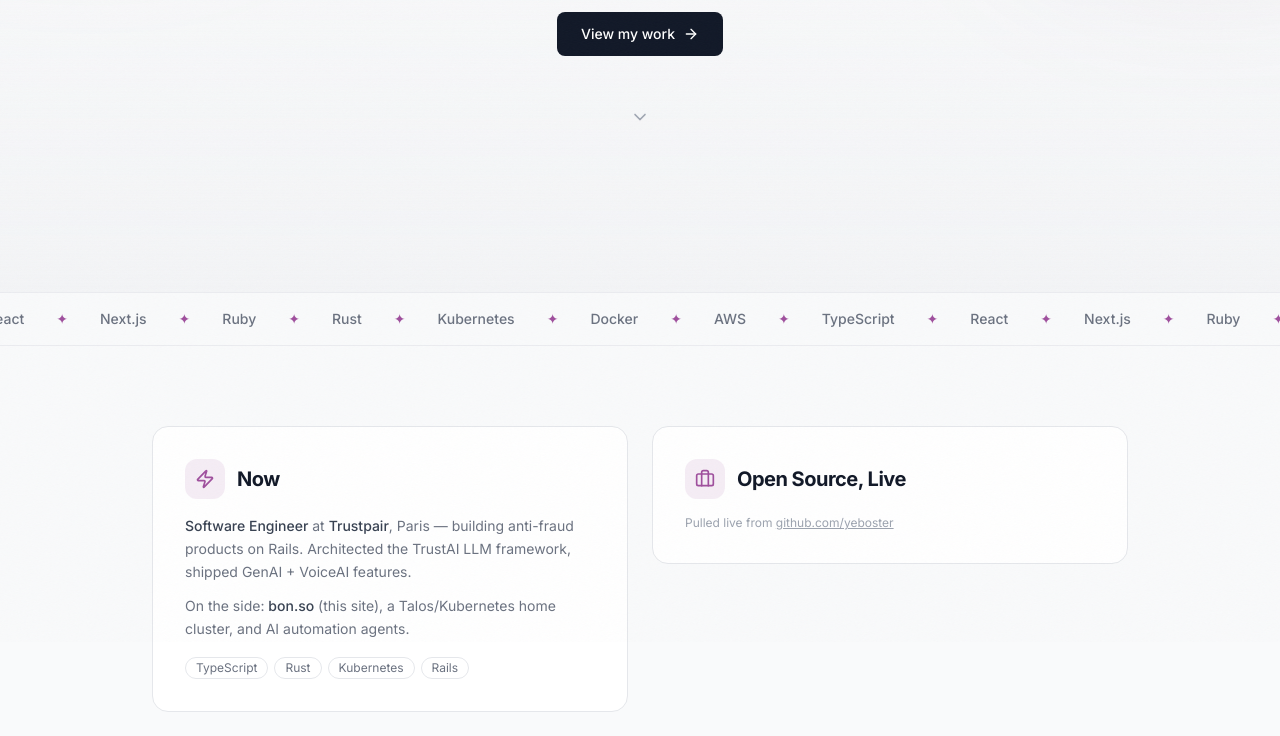
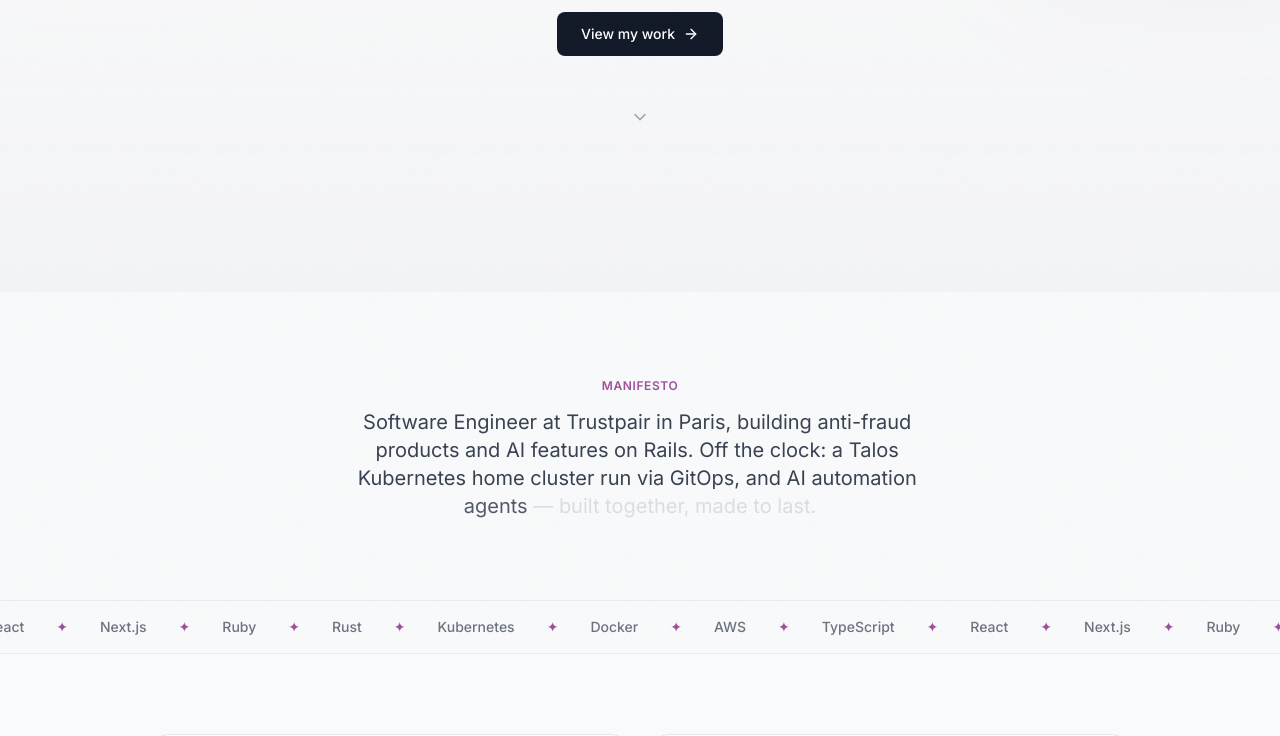
Before and after one commit to yeboster/landing, a Next.js app: page / in a window 1280 px wide. Shown: the part 590-1326 px from the top of the page. Built offline with nearby package versions, Linux system fonts and the light colour scheme; no server answers.

Commit message:
feat: scroll-illuminated manifesto paragraph on homepage

```diff
--- a/src/components/home-client.tsx
+++ b/src/components/home-client.tsx
@@ -15,6 +15,7 @@ import { Aurora } from '@/components/aurora'
 import { TiltCard } from '@/components/tilt-card'
 import { DotGrid, type DotGridHandle } from '@/components/dot-grid'
 import { TerminalCard } from '@/components/terminal-card'
+import { ScrollRevealText } from '@/components/scroll-reveal-text'
 
 const fadeUp: Variants = {
   hidden: { opacity: 0, y: 40 },
@@ -133,6 +134,22 @@ export default function Home() {
             <ChevronDown className="w-5 h-5 animate-bounce" />
           </motion.div>
         </div>
+      </section>
+
+      {/* Manifesto */}
+      <section className="w-full py-14 md:py-20">
+        <motion.div
+          className="max-w-2xl mx-auto px-4 md:px-6 text-center"
+          initial="hidden" whileInView="visible" viewport={{ once: true, margin: '-50px' }}
+          custom={0} variants={fadeUp}
+        >
+          <span className="text-xs font-semibold uppercase tracking-wider text-[#9f4f9d]">Manifesto</span>
+          <h2 className="sr-only">What I build and why</h2>
+          <ScrollRevealText
+            className="mt-3 text-lg md:text-xl text-gray-700 dark:text-gray-200 leading-relaxed"
+            text="Software Engineer at Trustpair in Paris, building anti-fraud products and AI features on Rails. Off the clock: a Talos Kubernetes home cluster run via GitOps, and AI automation agents — built together, made to last."
+          />
+        </motion.div>
       </section>
 
       {/* Tech marquee */}
--- /dev/null
+++ b/src/components/scroll-reveal-text.tsx
@@ -0,0 +1,68 @@
+'use client'
+
+import { useRef } from 'react'
+import { motion, useScroll, useTransform, useReducedMotion, type MotionValue } from 'motion/react'
+
+interface ScrollRevealTextProps {
+  text: string
+  className?: string
+}
+
+/**
+ * Paragraph that illuminates word-by-word, left-to-right, as it scrolls
+ * into view. Reduced motion renders the plain paragraph at full opacity
+ * with no scroll subscription at all.
+ */
+export function ScrollRevealText({ text, className }: ScrollRevealTextProps) {
+  const reduce = useReducedMotion()
+
+  if (reduce) return <p className={className}>{text}</p>
+
+  return <RevealParagraph text={text} className={className} />
+}
+
+function RevealParagraph({ text, className }: ScrollRevealTextProps) {
+  const ref = useRef<HTMLParagraphElement>(null)
+  const words = text.split(' ')
+  const { scrollYProgress } = useScroll({
+    target: ref,
+    offset: ['start 0.8', 'start 0.25'],
+  })
+
+  return (
+    <p ref={ref} className={className}>
+      {words.map((word, i) => (
+        <RevealWord
+          key={`${word}-${i}`}
+          word={word}
+          isLast={i === words.length - 1}
+          start={i / words.length}
+          end={(i + 1) / words.length}
+          progress={scrollYProgress}
+        />
+      ))}
+    </p>
+  )
+}
+
+function RevealWord({
+  word,
+  isLast,
+  start,
+  end,
+  progress,
+}: {
+  word: string
+  isLast: boolean
+  start: number
+  end: number
+  progress: MotionValue<number>
+}) {
+  const opacity = useTransform(progress, [start, end], [0.15, 1])
+  return (
+    <motion.span style={{ opacity }} className="inline-block">
+      {word}
+      {isLast ? '' : ' '}
+    </motion.span>
+  )
+}
```
